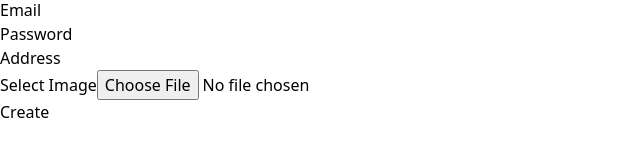
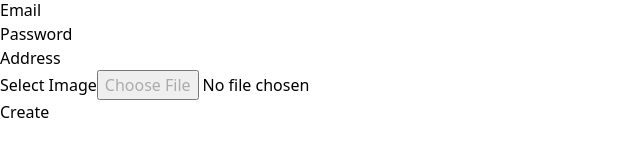
Before and after one commit to okekolawolesunday009/Hr-management, a React (Vite) app in the folder hr-webapp/: page /home/create in a window 1280 px wide. Shown: the part 282-438 px from the top of the page, without its empty margins (0-640 px from the left). Built offline with nearby package versions, Linux system fonts and the light colour scheme.

Commit message:
blank image

```diff
--- a/hr-webapp/src/Component/AddEmployee.jsx
+++ b/hr-webapp/src/Component/AddEmployee.jsx
@@ -95,7 +95,7 @@ export default function AddEmployee() {
     </div>
     <div className="flex flex-col mb-4">
     <label htmlFor="address" className="block text-sm font-medium text-gray-700">Select Image</label>
-    <input
+    <input disabled
     id="image"
     name ='image'
     type="file"
```
